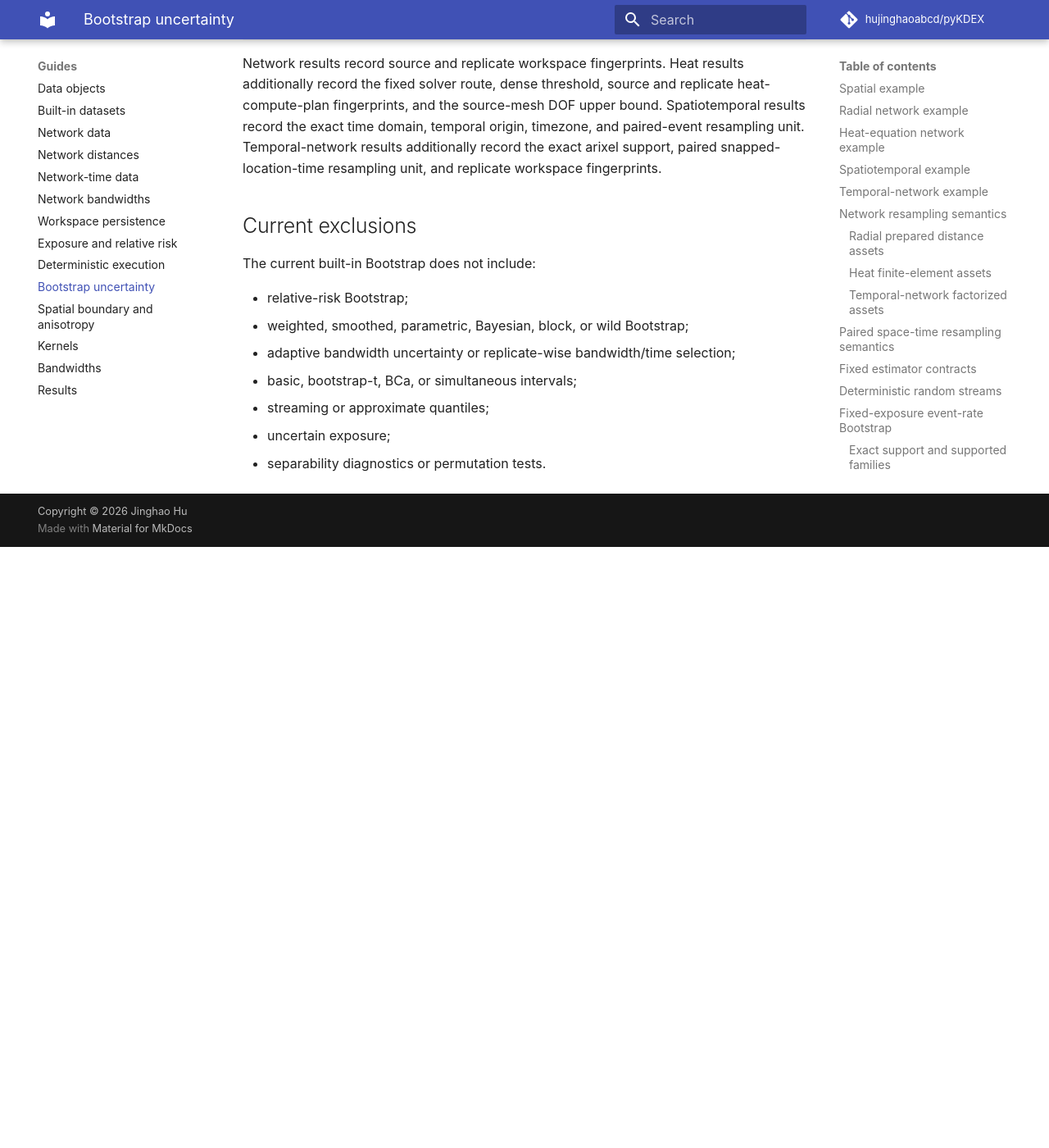
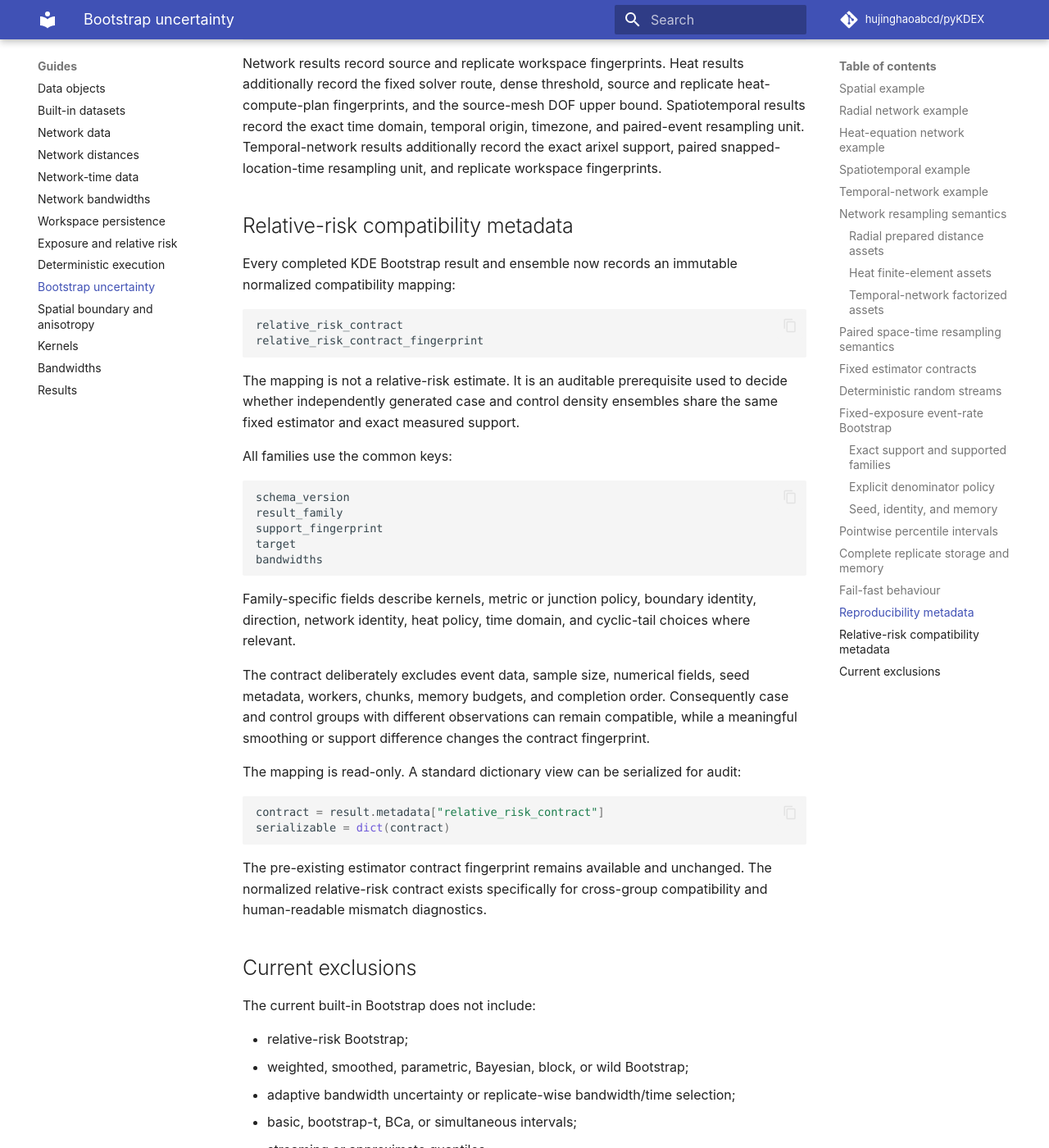
Before and after one commit to hujinghaoabcd/pyKDEX, an MkDocs documentation site: the page built from docs/guides/bootstrap.md, in a window 1280 px wide and 1400 px high, scrolled down 13347 px. Shown: the whole window at 82% size. Built offline with MkDocs 1.6.1 and Material for MkDocs 9.7.7, drawn with Linux system fonts in a browser that asks for light colours; comment, search, counter and statistics services are not loaded; before the commit the page ends 14014 px from its top, so only the background shows below that.

Commit message:
Document shared relative-risk density contracts

````diff
--- a/docs/guides/bootstrap.md
+++ b/docs/guides/bootstrap.md
@@ -583,6 +583,50 @@ record the fixed solver route, dense threshold, source and replicate heat-comput
 fingerprints, and the source-mesh DOF upper bound. Spatiotemporal results record the exact time
 domain, temporal origin, timezone, and paired-event resampling unit. Temporal-network results additionally record the exact arixel support, paired snapped-location-time resampling unit, and replicate workspace fingerprints.
 
+## Relative-risk compatibility metadata
+
+Every completed KDE Bootstrap result and ensemble now records an immutable normalized
+compatibility mapping:
+
+```text
+relative_risk_contract
+relative_risk_contract_fingerprint
+```
+
+The mapping is not a relative-risk estimate. It is an auditable prerequisite used to decide
+whether independently generated case and control density ensembles share the same fixed
+estimator and exact measured support.
+
+All families use the common keys:
+
+```text
+schema_version
+result_family
+support_fingerprint
+target
+bandwidths
+```
+
+Family-specific fields describe kernels, metric or junction policy, boundary identity,
+direction, network identity, heat policy, time domain, and cyclic-tail choices where
+relevant.
+
+The contract deliberately excludes event data, sample size, numerical fields, seed
+metadata, workers, chunks, memory budgets, and completion order. Consequently case and
+control groups with different observations can remain compatible, while a meaningful
+smoothing or support difference changes the contract fingerprint.
+
+The mapping is read-only. A standard dictionary view can be serialized for audit:
+
+```python
+contract = result.metadata["relative_risk_contract"]
+serializable = dict(contract)
+```
+
+The pre-existing estimator contract fingerprint remains available and unchanged. The
+normalized relative-risk contract exists specifically for cross-group compatibility and
+human-readable mismatch diagnostics.
+
 ## Current exclusions
 
 The current built-in Bootstrap does not include:
--- a/mkdocs.yml
+++ b/mkdocs.yml
@@ -128,5 +128,6 @@ nav:
       - 0.0.16 progress 02F: development/handoff-0.0.16-progress-02f-temporal-network-bootstrap.md
       - 0.0.16 progress 02G: development/handoff-0.0.16-progress-02g-fixed-exposure-event-rate-bootstrap.md
       - 0.0.16 relative-risk Bootstrap design: development/design-0.0.16-relative-risk-bootstrap.md
+      - 0.0.16 progress 02H-1: development/handoff-0.0.16-progress-02h-1-relative-risk-contracts.md
       - Roadmap: development/roadmap.md
   - 中文: zh/index.md
````
Also changed, not shown: HANDOFF_NEXT_CONVERSATION.md (+97 -53 lines).
